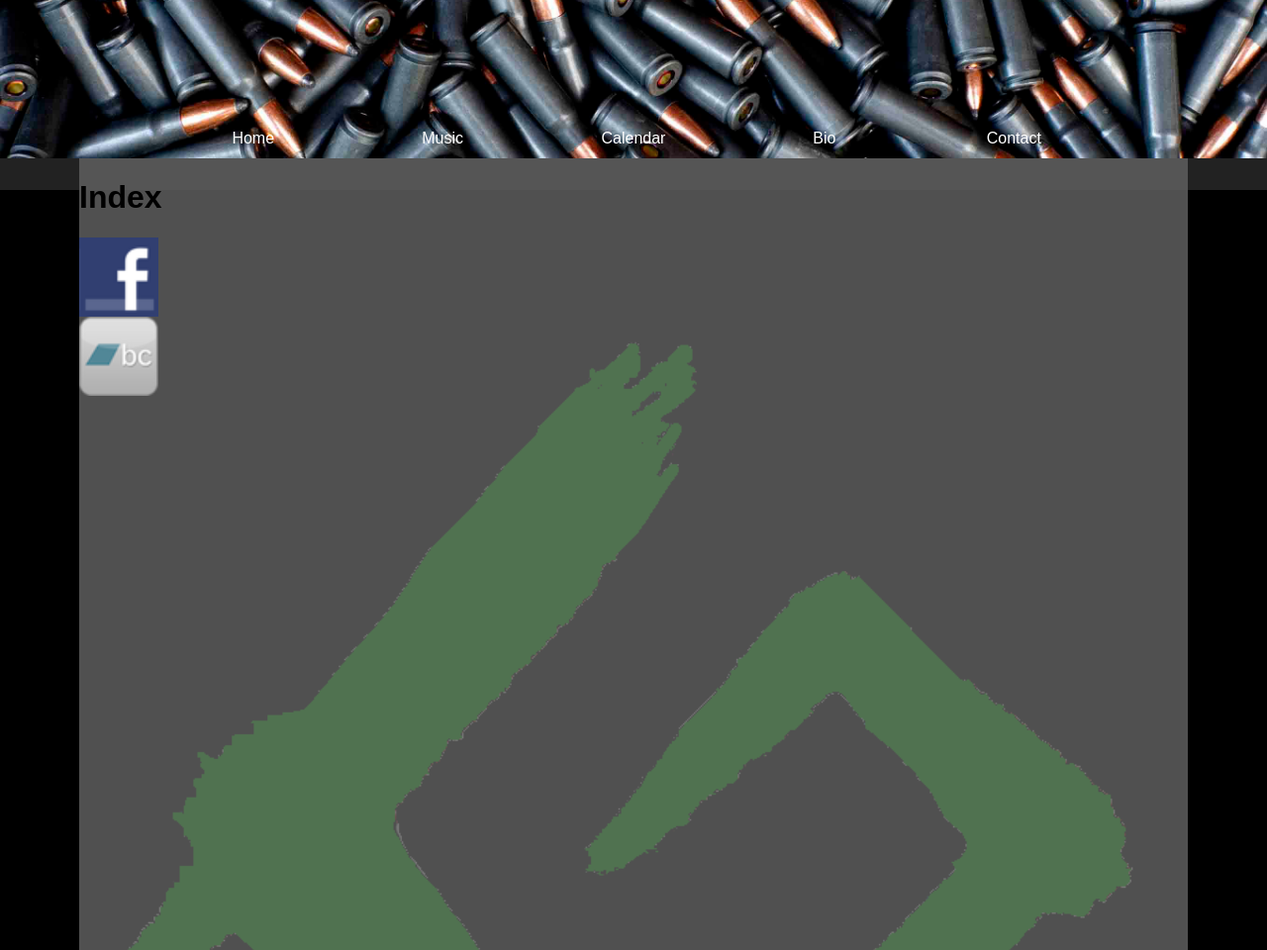
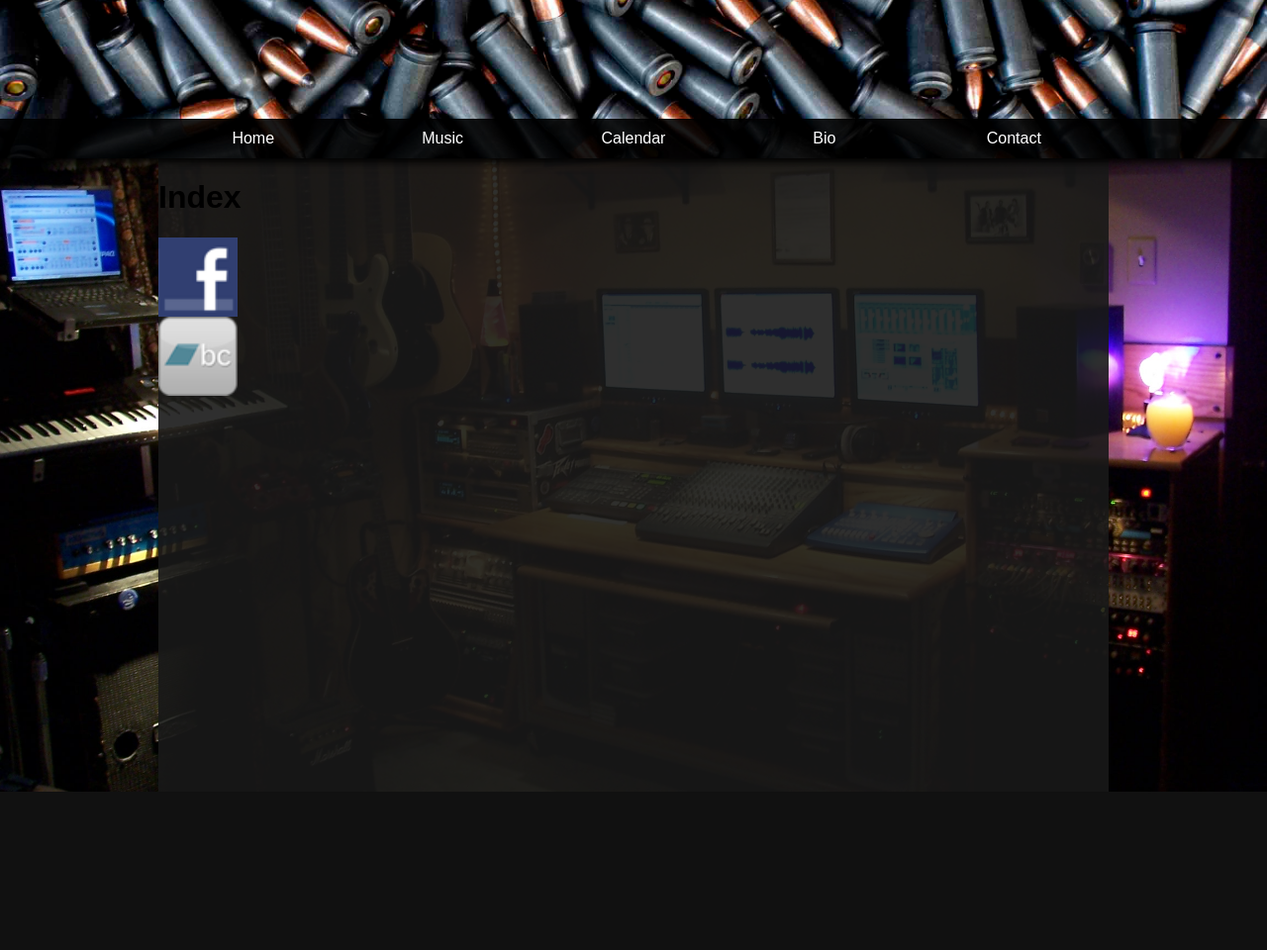
Before and after one commit to MidnightBarber/grmlnz, a Flask app: page / in a window 1280 px wide. Shown: the whole page at 99% size. After the commit the page ends 800 px from the top, so only its background shows below. Run offline with Flask 2, Linux system fonts and the light colour scheme.

Commit message:
New background. Better styles.

```diff
--- a/app/static/styles/stylesheet.css
+++ b/app/static/styles/stylesheet.css
@@ -14,6 +14,7 @@ body, html {
     background-size: cover;
     height: 10em;
     overflow: hidden;
+    box-shadow: 0px 0px 0.5em 0.25em black;
 }
 
 #header {
@@ -21,6 +22,7 @@ body, html {
     bottom: 0;
     left: 0;
     width: 100%;
+    background-color: rgba(0, 0, 0, 0.9);
 }
 #header > ul {
     list-style: none;
@@ -30,6 +32,7 @@ body, html {
     text-align: center;
     margin: auto;
     padding: 0;
+    /*background-color: rgba(0, 0, 0, 0.9);*/
 }
 
 #header a {
@@ -52,27 +55,19 @@ body, html {
 #content-container {
     height: calc(100% - 10em);
     background-color: #222;
-    background-image: url("../images/grmlnz-g.png");
-    background-size: 70em;
-    background-position: 50% 2em;
-    background-repeat: no-repeat;
+    background-image: url("../images/placeholder-bg.jpeg");
+    background-size: cover;
     background-attachment: fixed;
 }
 
 #content {
     height: 100%;
-    width: 70em;
+    width: 60em;
     margin: 0px auto;
-    background-color: rgba(95, 95, 95, 0.85);
+    background-color: rgba(25, 25, 25, 0.9);
     overflow: auto;
 }
 
-#content-container {
-	height: 100vh;
-	background-image: url("../images/grmlnz-g.png");
-	background-size: cover;
-
-	}
 #facebook {
 	background-image: url("../images/facebookbutton.png");
 	height: 5em;
--- a/app/templates/base.html
+++ b/app/templates/base.html
@@ -2,6 +2,9 @@
 <html>
     <head>
         <link rel="stylesheet" type="text/css" href="../static/styles/stylesheet.css" />
+        {% if page == "index" %}
+        <link rel="stylesheet" type="text/css" hreff="../static/styles/stylesheet-index.css" />
+        {% endif %}
     </head>
     <body>
     <div id="header-container">
--- a/app/views.py
+++ b/app/views.py
@@ -4,7 +4,8 @@ from app import app
 @app.route("/")
 @app.route("/index")
 def index():
-    return render_template("index.html")
+    page = "index"
+    return render_template("index.html", page="index")
 
 @app.route("/music")
 def music():
```
Also changed, not shown: app/static/images/placeholder-bg.jpeg (added), app/static/styles/stylesheet-index.css (added), 4 other files.
